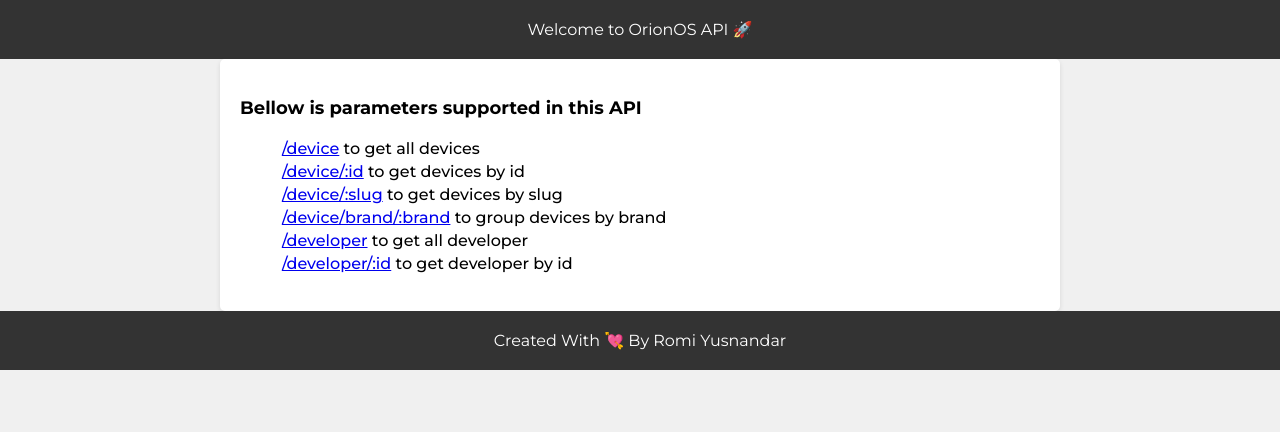
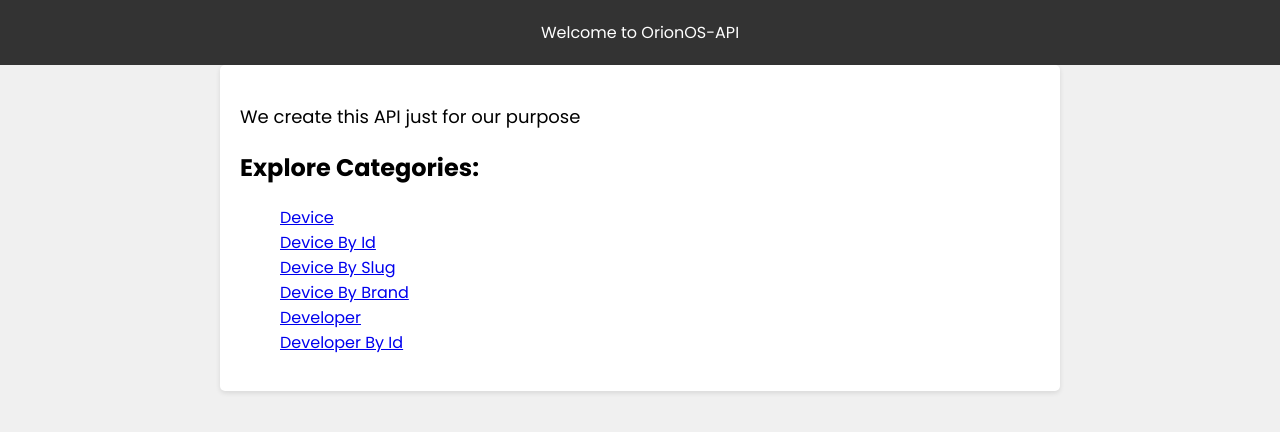
Before and after one commit to romiyusnandar/orion-api, a website: page index.html in a window 1280 px wide. Drawn offline with Linux system fonts and the light colour scheme.

Commit message:
Update index.html

```diff
--- a/index.html
+++ b/index.html
@@ -1,35 +1,35 @@
 <!DOCTYPE html>
-<html>
+<html lang="en">
   <head>
-  <meta charset='utf-8'>
-  <meta http-equiv='X-UA-Compatible' content='IE=edge'>
-  <title>OrionOS-API</title>
-  <link rel="preconnect" href="https://fonts.googleapis.com">
-<link rel="preconnect" href="https://fonts.gstatic.com" crossorigin>
-<link href="https://fonts.googleapis.com/css2?family=Montserrat:ital,wght@0,100..900;1,100..900&display=swap" rel="stylesheet">
+    <meta charset="UTF-8" />
+    <meta name="viewport" content="width=device-width, initial-scale=1.0" />
+    <link rel="preconnect" href="https://fonts.googleapis.com" />
+    <link rel="preconnect" href="https://fonts.gstatic.com" crossorigin />
+    <link
+      href="https://fonts.googleapis.com/css2?family=Poppins:wght@100;200;300;400;500;600;700;800;900&display=swap"
+      rel="stylesheet"
+    />
+    <title>JSON Server</title>
     <style>
-    body{
-      font-family: "Montserrat", sans-serif;
+      body {
+        font-family: "Poppins", sans-serif;
         background-color: #f0f0f0;
         margin: 0;
         padding: 0;
       }
-    header{
+
+      header {
         background-color: #333;
         color: white;
         padding: 20px;
         text-align: center;
       }
 
-    footer{
-      width: auto;
-      background-color: #333;
-      color: white;
-      padding: 20px;
-      text-align: center;
+      h1 {
+        font-size: 36px;
       }
 
-    .container{
+      .container {
         max-width: 800px;
         margin: 0 auto;
         padding: 20px;
@@ -40,53 +40,28 @@
 
       p {
         font-size: 18px;
-      font-weight: bold;
+        line-height: 1.5;
       }
-
       ul {
         list-style: none;
-      font-weight: 500;
-    }
-
-    li {
-      padding: 2px;
       }
     </style>
-  <meta name='viewport' content='width=device-width, initial-scale=1'>
-  <link rel='stylesheet' type='text/css' media='screen' href='main.css'>
-  <script src='main.js'></script>
   </head>
   <body>
-  <header>Welcome to OrionOS API 🚀</header>
+    <header>Welcome to OrionOS-API</header>
     <div class="container">
-    <p>Bellow is parameters supported in this API</p>
+      <p>
+        We create this API just for our purpose
+      </p>
+      <h2>Explore Categories:</h2>
       <ul>
-      <li>
-        <a href="/device">/device</a>
-        to get all devices
-      </li>
-      <li>
-        <a href="/device/101">/device/:id</a>
-        to get devices by id
-      </li>
-      <li>
-        <a href="/device/rock">/device/:slug</a>
-        to get devices by slug
-      </li>
-      <li>
-        <a href="/device/brand/xiaomi">/device/brand/:brand</a>
-        to group devices by brand
-      </li>
-      <li>
-        <a href="/developer">/developer</a>
-        to get all developer
-      </li>
-      <li>
-        <a href="/developer/101">/developer/:id</a>
-        to get developer by id
-      </li>
+        <li><a href="/device">Device</a></li>
+        <li><a href="/device/101">Device By Id</a></li>
+        <li><a href="/device/rock">Device By Slug</a></li>
+        <li><a href="/device/brand/xiaomi">Device By Brand</a></li>
+        <li><a href="/developer">Developer</a></li>
+        <li><a href="/developer/101">Developer By Id</a></li>
       </ul>
     </div>
-  <footer>Created With 💘 By Romi Yusnandar</footer>
   </body>
 </html>
```
Lines whose indentation alone changed are shown as unchanged.
